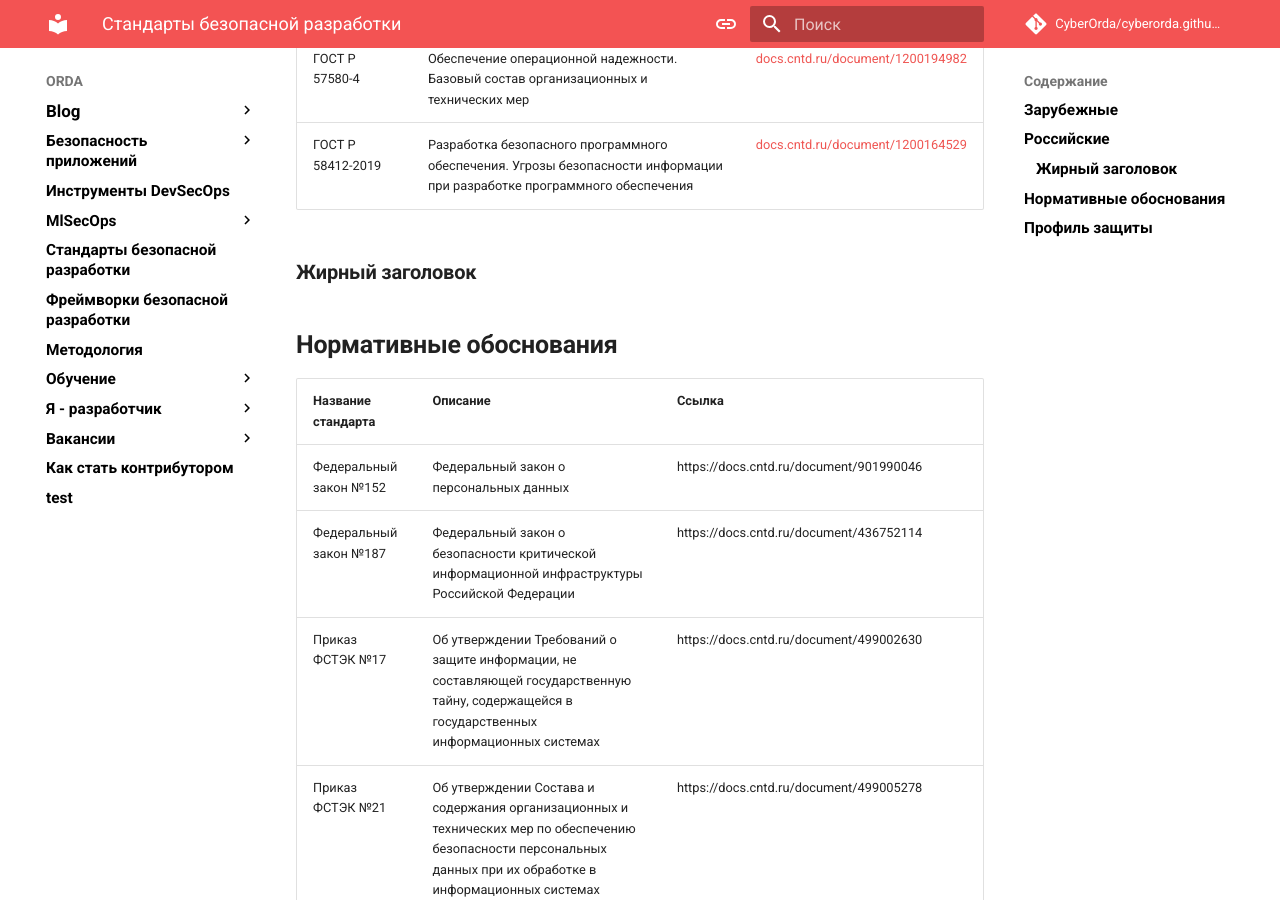
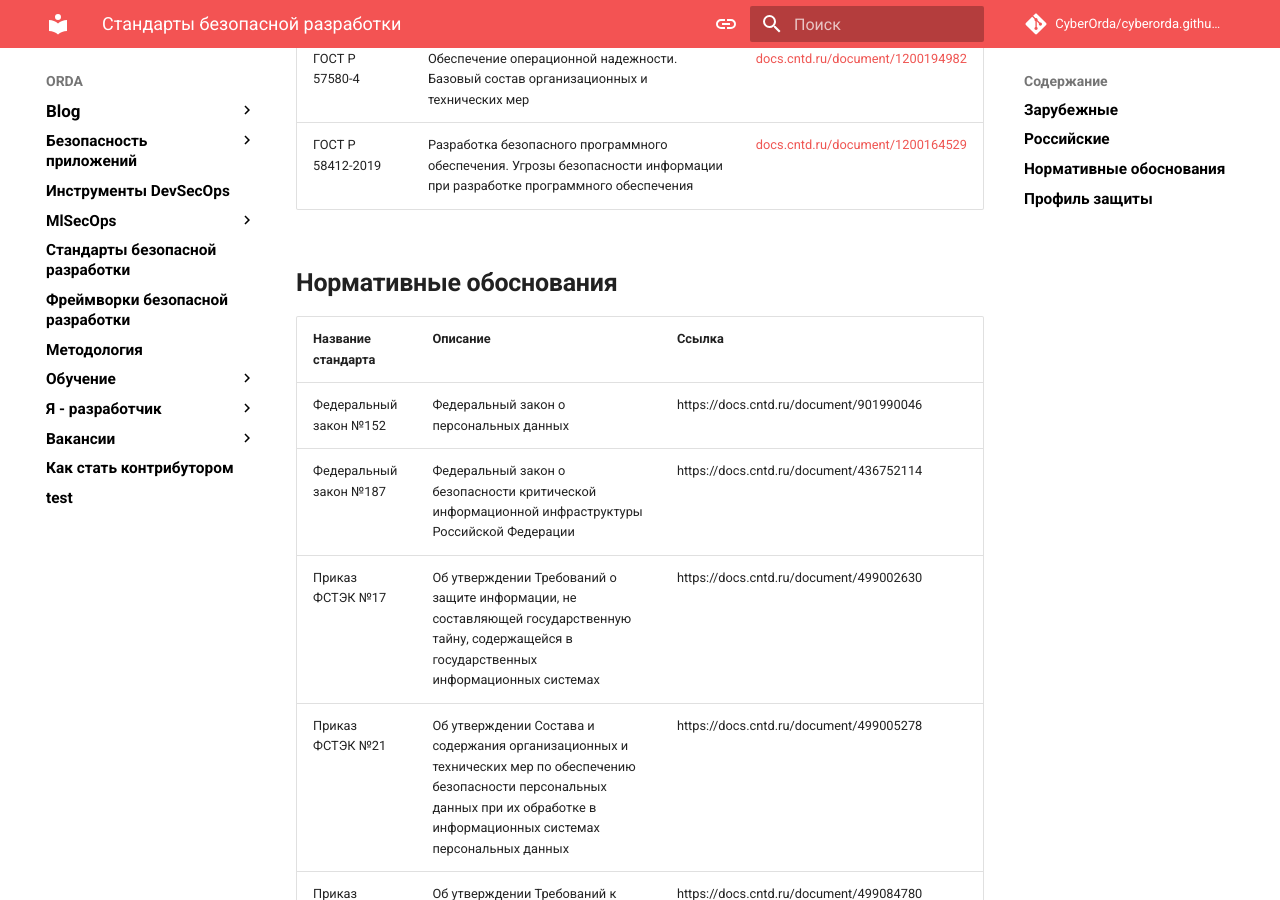
Before and after one commit to CyberOrda/cyberorda.github.io, an MkDocs documentation site: the page built from docs/standards.md, in a window 1280 px wide and 900 px high, scrolled down 1341 px. Built offline with MkDocs 1.6.1 and Material for MkDocs 9.7.7, drawn with Linux system fonts in a browser that asks for light colours; comment, search, counter and statistics services are not loaded.

Commit message:
Update standards.md

```diff
--- a/docs/standards.md
+++ b/docs/standards.md
@@ -36,8 +36,6 @@ tags:
 |  ГОСТ Р 57580-4|	Обеспечение операционной надежности. Базовый состав организационных и технических мер | [docs.cntd.ru/document/1200194982](https://docs.cntd.ru/document/1200194982) |
 |  ГОСТ Р 58412-2019 |	Разработка безопасного программного обеспечения. Угрозы безопасности информации при разработке программного обеспечения | [docs.cntd.ru/document/1200164529](https://docs.cntd.ru/document/1200164529) |
 
-### **Жирный заголовок**
-
 
 ## **Нормативные обоснования**
 
```
